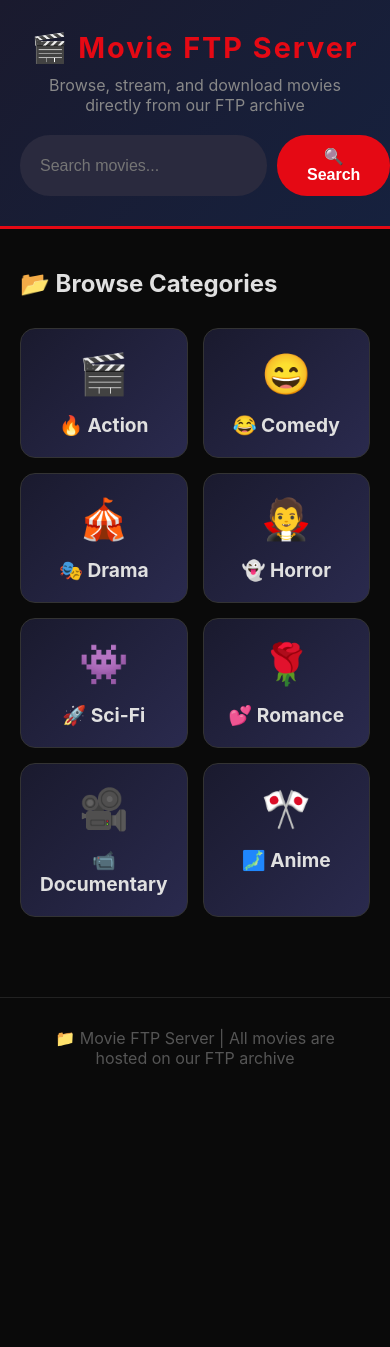
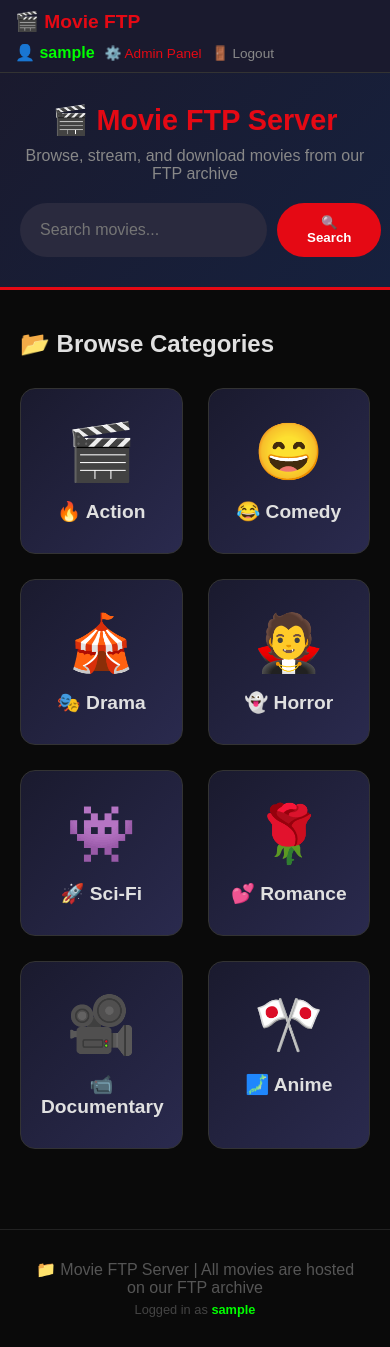
Before and after one commit to Anik23303/myftp, a Flask app: page / in a window 390 px wide. Before the commit the page ends 1065 px from the top, so only its background shows below. Run offline with Flask 3, Linux system fonts and the light colour scheme; the visitor is signed in with stand-in values (Sample User, id 1).

Commit message:
Refactor index.html with new top navigation and styles
Updated the title and improved the top navigation bar with user links and admin panel access. Adjusted styles for better layout and responsiveness.

```diff
--- a/templates/index.html
+++ b/templates/index.html
@@ -3,42 +3,114 @@
 <head>
     <meta charset="UTF-8">
     <meta name="viewport" content="width=device-width, initial-scale=1.0">
-    <title>🎬 Movie FTP - Browse Movies</title>
+    <title>🎬 Movie FTP</title>
     <style>
         * { margin: 0; padding: 0; box-sizing: border-box; }
-        body { font-family: -apple-system, BlinkMacSystemFont, 'Segoe UI', Roboto, sans-serif; background: #0a0a0a; color: #e0e0e0; min-height: 100vh; }
-        .header { background: linear-gradient(135deg, #1a1a2e, #16213e); padding: 30px 20px; text-align: center; border-bottom: 3px solid #e50914; }
-        .header h1 { font-size: 2.5rem; color: #e50914; letter-spacing: 2px; }
+        body { font-family: Arial, sans-serif; background: #0a0a0a; color: #e0e0e0; }
+
+        /* Top Navigation Bar */
+        .top-nav {
+            background: #1a1a2e;
+            padding: 10px 30px;
+            display: flex;
+            justify-content: space-between;
+            align-items: center;
+            border-bottom: 1px solid #333;
+            flex-wrap: wrap;
+            gap: 10px;
+        }
+        .top-nav .brand a {
+            color: #e50914;
+            text-decoration: none;
+            font-size: 1.2rem;
+            font-weight: bold;
+        }
+        .top-nav .brand a:hover {
+            text-decoration: underline;
+        }
+        .top-nav .user-links {
+            display: flex;
+            align-items: center;
+            gap: 15px;
+            flex-wrap: wrap;
+        }
+        .top-nav .user-links a {
+            color: #888;
+            text-decoration: none;
+            transition: color 0.3s;
+            font-size: 0.95rem;
+        }
+        .top-nav .user-links a:hover {
+            color: #e50914;
+        }
+        .top-nav .user-links a.admin-link {
+            color: #e50914;
+        }
+        .top-nav .user-links .username-display {
+            color: #00ff00;
+            font-weight: bold;
+        }
+
+        .header {
+            background: linear-gradient(135deg, #1a1a2e, #16213e);
+            padding: 30px 20px;
+            text-align: center;
+            border-bottom: 3px solid #e50914;
+        }
+        .header h1 { font-size: 2.5rem; color: #e50914; }
         .header p { color: #888; margin-top: 10px; }
         .search-bar { max-width: 500px; margin: 20px auto 0; display: flex; gap: 10px; }
         .search-bar input { flex: 1; padding: 12px 20px; border: none; border-radius: 30px; background: #2a2a3e; color: white; font-size: 16px; }
         .search-bar input:focus { outline: 2px solid #e50914; }
-        .search-bar button { padding: 12px 30px; border: none; border-radius: 30px; background: #e50914; color: white; font-weight: bold; cursor: pointer; font-size: 16px; transition: transform 0.2s; }
-        .search-bar button:hover { transform: scale(1.05); }
+        .search-bar button { padding: 12px 30px; border: none; border-radius: 30px; background: #e50914; color: white; font-weight: bold; cursor: pointer; }
         .container { max-width: 1200px; margin: 0 auto; padding: 40px 20px; }
         .categories-grid { display: grid; grid-template-columns: repeat(auto-fill, minmax(200px, 1fr)); gap: 25px; margin-top: 30px; }
-        .category-card { background: linear-gradient(135deg, #1a1a2e, #2a2a4e); padding: 30px 20px; border-radius: 15px; text-align: center; cursor: pointer; transition: transform 0.3s, box-shadow 0.3s; text-decoration: none; color: inherit; border: 1px solid #333; }
-        .category-card:hover { transform: translateY(-10px) scale(1.02); box-shadow: 0 20px 40px rgba(229, 9, 20, 0.2); border-color: #e50914; }
+        .category-card { background: linear-gradient(135deg, #1a1a2e, #2a2a4e); padding: 30px 20px; border-radius: 15px; text-align: center; text-decoration: none; color: inherit; border: 1px solid #333; transition: all 0.3s; }
+        .category-card:hover { transform: translateY(-10px); border-color: #e50914; }
         .category-card .icon { font-size: 3.5rem; display: block; margin-bottom: 15px; }
         .category-card .name { font-size: 1.2rem; font-weight: bold; }
         .footer { text-align: center; padding: 30px; color: #555; border-top: 1px solid #222; margin-top: 40px; }
+
         @media (max-width: 768px) {
             .header h1 { font-size: 1.8rem; }
-            .categories-grid { grid-template-columns: repeat(auto-fill, minmax(150px, 1fr)); gap: 15px; }
-            .category-card { padding: 20px 15px; }
-            .category-card .icon { font-size: 2.5rem; }
+            .categories-grid { grid-template-columns: repeat(auto-fill, minmax(150px, 1fr)); }
+            .top-nav { padding: 10px 15px; }
+            .top-nav .user-links { gap: 10px; }
+            .top-nav .user-links a { font-size: 0.85rem; }
         }
     </style>
 </head>
 <body>
+    <!-- ===== NEW TOP NAVIGATION BAR ===== -->
+    <div class="top-nav">
+        <div class="brand">
+            <a href="/">🎬 Movie FTP</a>
+        </div>
+        <div class="user-links">
+            {% if logged_in %}
+                <span class="username-display">👤 {{ session['username'] if session else 'User' }}</span>
+                {% if session and session.get('role') == 'admin' %}
+                    <a href="/admin" class="admin-link">⚙️ Admin Panel</a>
+                {% endif %}
+                <a href="/logout">🚪 Logout</a>
+            {% else %}
+                <a href="/login">🔐 Login</a>
+                <a href="/register" style="color: #e50914;">📝 Register</a>
+            {% endif %}
+        </div>
+    </div>
+
+    <!-- ===== HEADER SECTION ===== -->
     <div class="header">
         <h1>🎬 Movie FTP Server</h1>
-        <p>Browse, stream, and download movies directly from our FTP archive</p>
+        <p>Browse, stream, and download movies from our FTP archive</p>
         <form class="search-bar" action="/search" method="GET">
             <input type="text" name="q" placeholder="Search movies..." required>
             <button type="submit">🔍 Search</button>
         </form>
     </div>
+
+    <!-- ===== CATEGORIES ===== -->
     <div class="container">
         <h2>📂 Browse Categories</h2>
         <div class="categories-grid">
@@ -50,8 +122,16 @@
             {% endfor %}
         </div>
     </div>
+
     <div class="footer">
         <p>📁 Movie FTP Server | All movies are hosted on our FTP archive</p>
+        <p style="font-size: 0.8rem; margin-top: 5px; color: #444;">
+            {% if logged_in %}
+                Logged in as <strong style="color: #00ff00;">{{ session['username'] if session else 'User' }}</strong>
+            {% else %}
+                <a href="/login" style="color: #e50914; text-decoration: none;">Login</a> to upload movies
+            {% endif %}
+        </p>
     </div>
 </body>
 </html>
```
